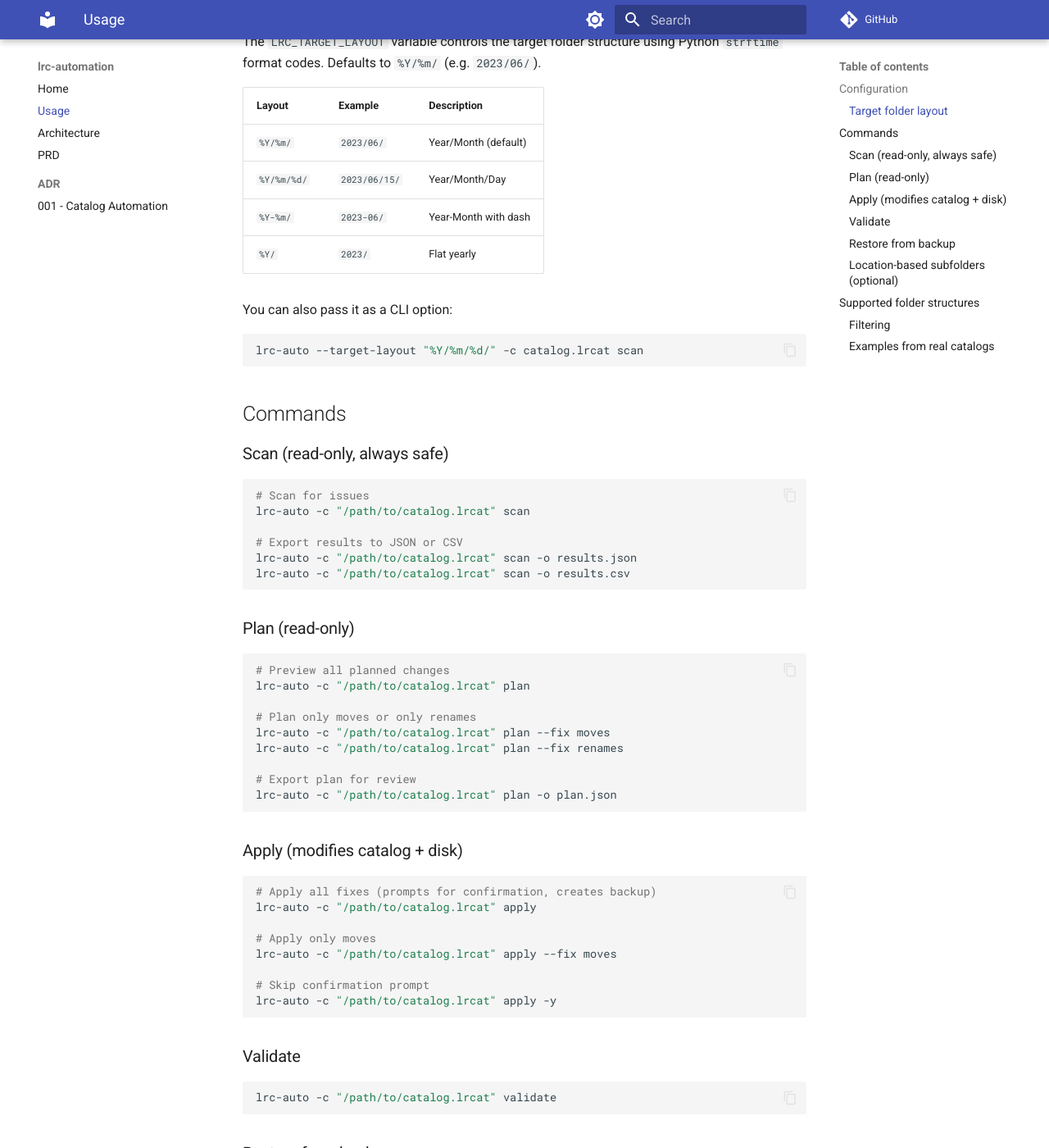
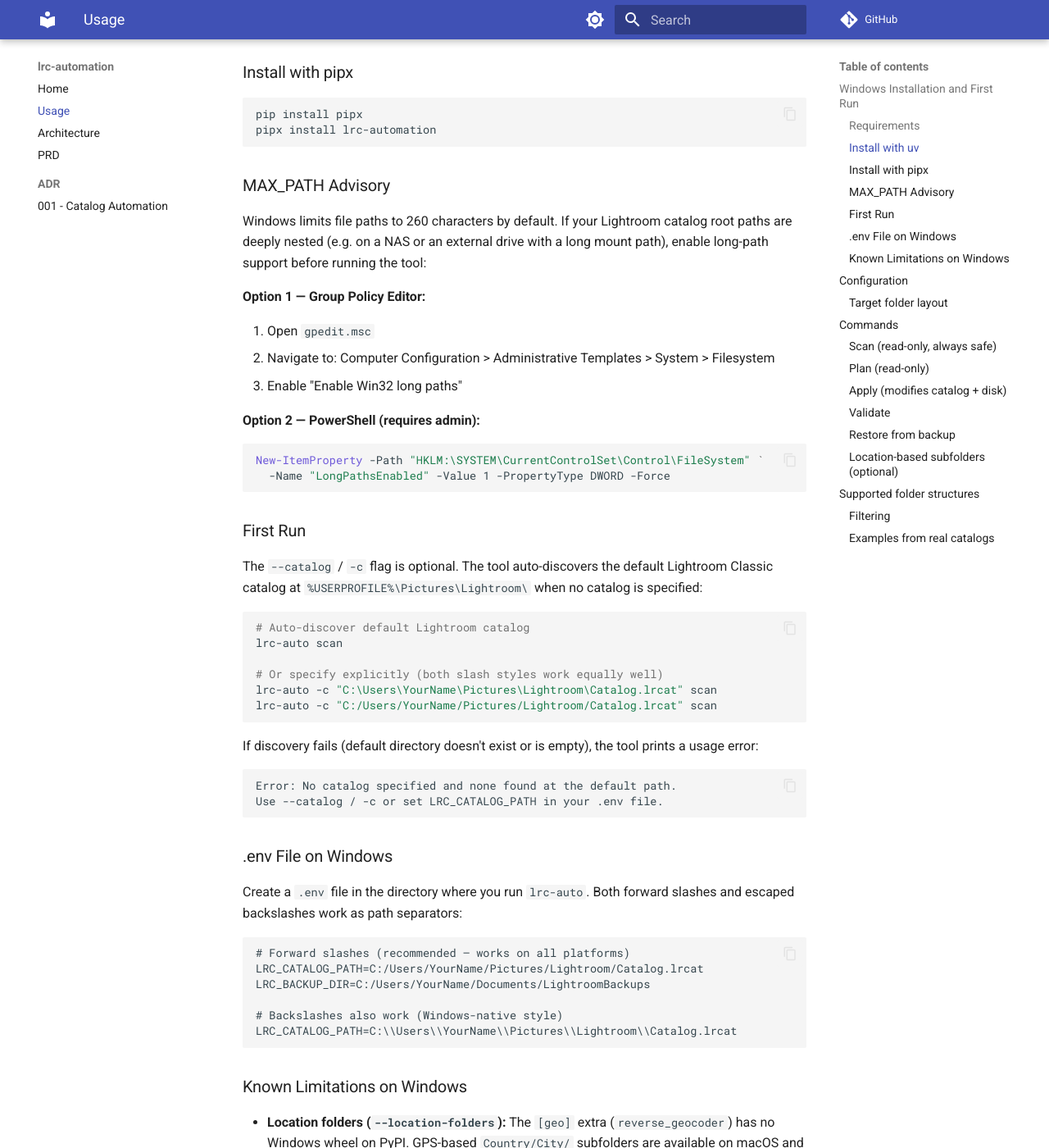
Before and after one commit to fjacquet/lrc-automation, an MkDocs documentation site: the page built from docs/usage.md, in a window 1280 px wide and 1400 px high, scrolled down 465 px. Shown: the whole window at 82% size. Built offline with MkDocs 1.6.1 and Material for MkDocs 9.7.7, drawn with Linux system fonts in a browser that asks for light colours; comment, search, counter and statistics services are not loaded; some of the changed text lies outside the part shown.

Commit message:
docs(04-02): add Windows installation and first-run sections
- README.md: Windows section with uv/pipx install, MAX_PATH advisory,
  first-run examples (both slash styles), .env syntax, geo limitation
- docs/usage.md: Windows Installation and First Run section with full
  install steps, MAX_PATH options, .env guidance, and known limitations

````diff
--- a/docs/usage.md
+++ b/docs/usage.md
@@ -1,4 +1,81 @@
 # Usage
+
+## Windows Installation and First Run
+
+### Requirements
+
+- Windows 10 or later
+- Python 3.12+ (from [python.org](https://www.python.org/downloads/) or the Windows Store)
+- `uv` or `pipx`
+
+### Install with uv
+
+```powershell
+pip install uv
+uv tool install lrc-automation
+```
+
+### Install with pipx
+
+```powershell
+pip install pipx
+pipx install lrc-automation
+```
+
+### MAX_PATH Advisory
+
+Windows limits file paths to 260 characters by default. If your Lightroom catalog root paths are deeply nested (e.g. on a NAS or an external drive with a long mount path), enable long-path support before running the tool:
+
+**Option 1 — Group Policy Editor:**
+
+1. Open `gpedit.msc`
+2. Navigate to: Computer Configuration > Administrative Templates > System > Filesystem
+3. Enable "Enable Win32 long paths"
+
+**Option 2 — PowerShell (requires admin):**
+
+```powershell
+New-ItemProperty -Path "HKLM:\SYSTEM\CurrentControlSet\Control\FileSystem" `
+  -Name "LongPathsEnabled" -Value 1 -PropertyType DWORD -Force
+```
+
+### First Run
+
+The `--catalog` / `-c` flag is optional. The tool auto-discovers the default Lightroom Classic catalog at `%USERPROFILE%\Pictures\Lightroom\` when no catalog is specified:
+
+```powershell
+# Auto-discover default Lightroom catalog
+lrc-auto scan
+
+# Or specify explicitly (both slash styles work equally well)
+lrc-auto -c "C:\Users\YourName\Pictures\Lightroom\Catalog.lrcat" scan
+lrc-auto -c "C:/Users/YourName/Pictures/Lightroom/Catalog.lrcat" scan
+```
+
+If discovery fails (default directory doesn't exist or is empty), the tool prints a usage error:
+
+```
+Error: No catalog specified and none found at the default path.
+Use --catalog / -c or set LRC_CATALOG_PATH in your .env file.
+```
+
+### .env File on Windows
+
+Create a `.env` file in the directory where you run `lrc-auto`. Both forward slashes and escaped backslashes work as path separators:
+
+```env
+# Forward slashes (recommended — works on all platforms)
+LRC_CATALOG_PATH=C:/Users/YourName/Pictures/Lightroom/Catalog.lrcat
+LRC_BACKUP_DIR=C:/Users/YourName/Documents/LightroomBackups
+
+# Backslashes also work (Windows-native style)
+LRC_CATALOG_PATH=C:\\Users\\YourName\\Pictures\\Lightroom\\Catalog.lrcat
+```
+
+### Known Limitations on Windows
+
+- **Location folders (`--location-folders`):** The `[geo]` extra (`reverse_geocoder`) has no Windows wheel on PyPI. GPS-based `Country/City/` subfolders are available on macOS and Linux only.
+- **AppleDouble (`._*`) cleanup:** The `cleanup` command's AppleDouble removal step is silently skipped on Windows (those files only appear on macOS-formatted volumes).
 
 ## Configuration
 
````
Also changed, not shown: README.md (+51 -0 lines).
